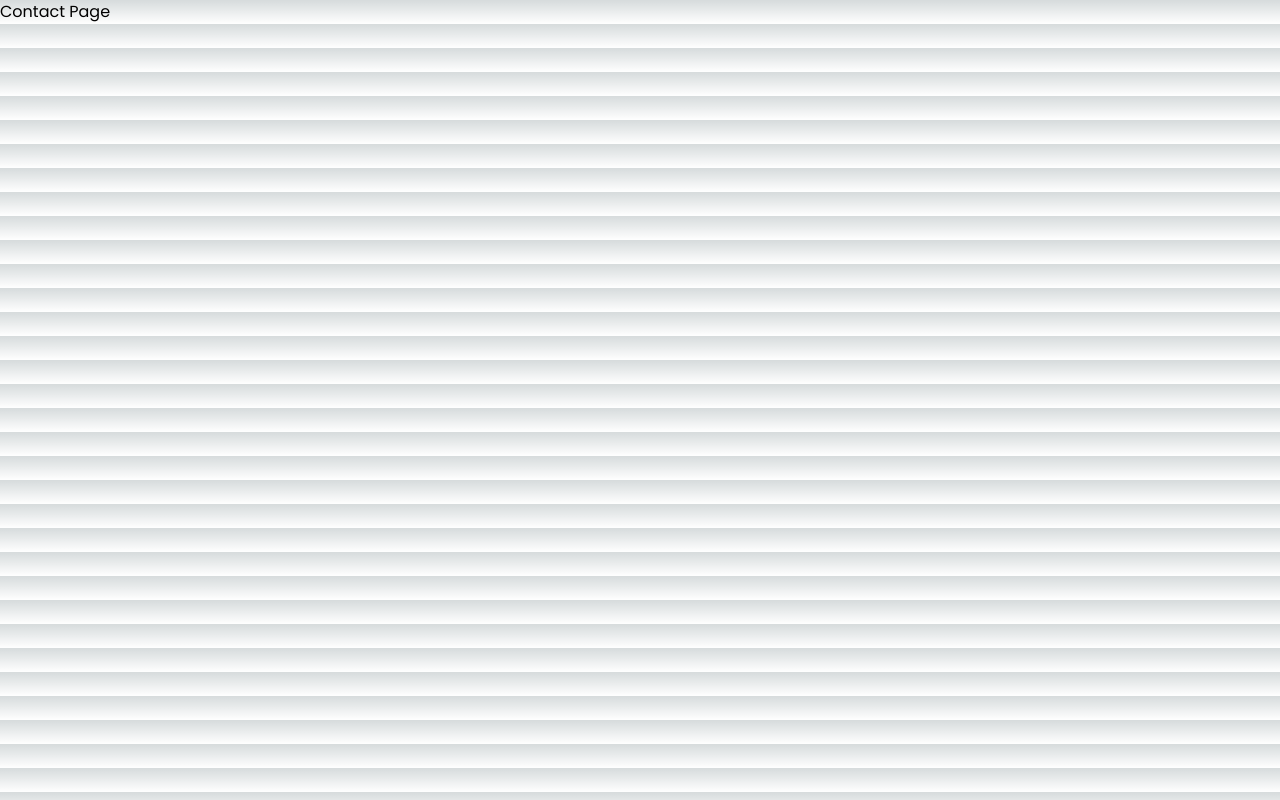
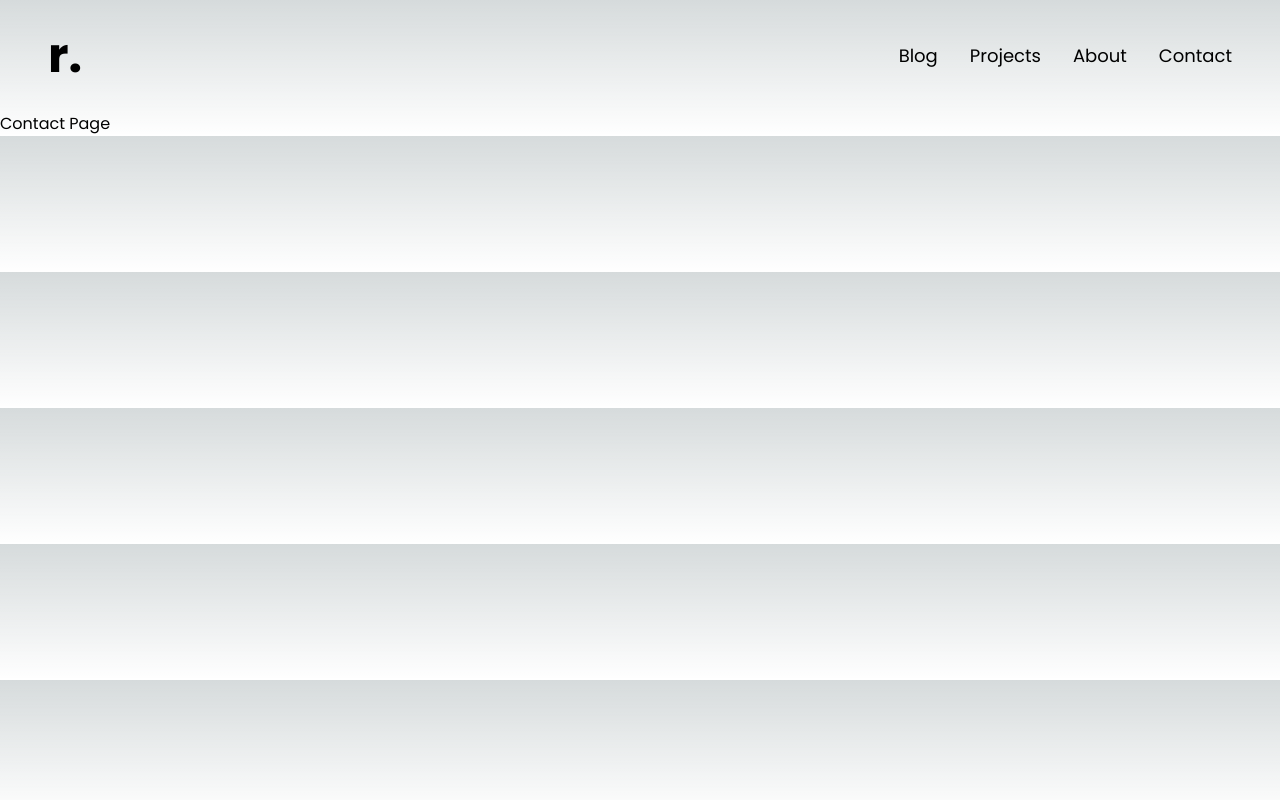
Before and after one commit to rupokghosh/rupokghosh.com, a Next.js app: page /contact in a window 1280 px wide. Built offline with nearby package versions, Linux system fonts and the light colour scheme.

Commit message:
add nav component

```diff
--- a/src/app/contact/page.tsx
+++ b/src/app/contact/page.tsx
@@ -1,6 +1,9 @@
+import Nav from "@/components/ navigation";
+
 const ContactPage = () => {
   return (
     <div>
+      <Nav />
       <h1>Contact Page</h1>
     </div>
   );
--- /dev/null
+++ b/src/components/ navigation.tsx
@@ -0,0 +1,54 @@
+import Link from "next/link";
+
+function Nav() {
+  return (
+    <div className="flex justify-between items-center p-4 mx-8 my-4">
+      <Link href="/" className="text-5xl font-bold">
+        r.
+      </Link>
+      <div className="md:hidden">
+        <details className="relative">
+          <summary className="text-3xl cursor-pointer list-none">☰</summary>
+          <ul className="flex flex-col rounded-lg shadow-md mt-2 p-4 absolute right-0">
+            <li className="py-2">
+              <Link href="/blog" className="text-lg">
+                Blog
+              </Link>
+            </li>
+            <li className="py-2">
+              <Link href="/projects" className="text-lg">
+                Projects
+              </Link>
+            </li>
+            <li className="py-2">
+              <Link href="/about" className="text-lg">
+                About
+              </Link>
+            </li>
+            <li className="py-2">
+              <Link href="/contact" className="text-lg">
+                Contact
+              </Link>
+            </li>
+          </ul>
+        </details>
+      </div>
+      <div className="hidden md:flex gap-8">
+        <Link href="/blog" className="text-lg">
+          Blog
+        </Link>
+        <Link href="/projects" className="text-lg">
+          Projects
+        </Link>
+        <Link href="/about" className="text-lg">
+          About
+        </Link>
+        <Link href="/contact" className="text-lg">
+          Contact
+        </Link>
+      </div>
+    </div>
+  );
+}
+
+export default Nav;
```
